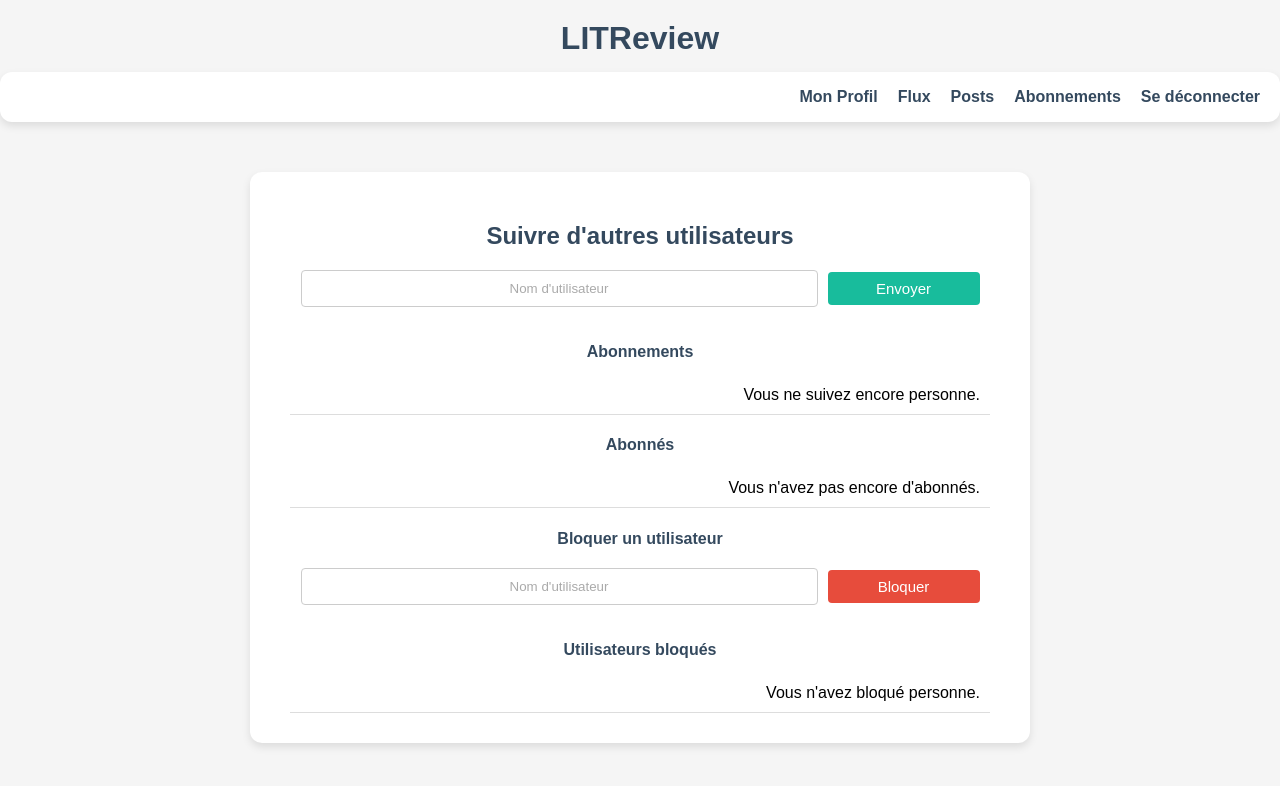
After one commit to AlNocquet/OC-Projet9-LITReview, a Django app: page /subscriptions/ in a window 1280 px wide. The commit adds this page. Shown: the top 786 px of the page. Run offline with Django 5.2, Linux system fonts and the light colour scheme; the visitor is signed in with stand-in values (Sample User, id 1).

Commit message:
Python, Django ; Html/Css : User Relations – Follow, Unfollow, Block, Unblock (Block logic pending refinement)

```diff
--- a/LITReview/forms.py
+++ b/LITReview/forms.py
@@ -3,76 +3,85 @@ from django.contrib.auth.forms import UserCreationForm, AuthenticationForm
 from django.contrib.auth.models import User
 
 
-class SignUpForm(UserCreationForm):
+class BaseForm(forms.Form):
+    """
+    Custom base form:
+    - Ensures consistent CSS styling across all form fields
+    - Automatically assigns placeholder text if not explicitly set
+    - Suppresses default labels to delegate visual control to templates <h>
+    """
+
+    def __init__(self, *args, **kwargs):
+        super().__init__(*args, **kwargs)
+        for name, field in self.fields.items():
+            if not hasattr(field.widget, 'attrs'):
+                continue
+            placeholder = field.label or name.replace('_', ' ').capitalize()
+            field.widget.attrs.update({
+                'placeholder': placeholder,
+                'style': 'text-align: center; color: #666;',
+                'class': 'form-control'
+            })
+            field.label = ''
+
+
+class BaseModelForm(forms.ModelForm):
+    """
+    For ModelForms.
+    """
+
+    def __init__(self, *args, **kwargs):
+        super().__init__(*args, **kwargs)
+        for name, field in self.fields.items():
+            if not hasattr(field.widget, 'attrs'):
+                continue
+            placeholder = field.label or name.replace('_', ' ').capitalize()
+            field.widget.attrs.update({
+                'placeholder': placeholder,
+                'style': 'text-align: center; color: #666;',
+                'class': 'form-control'
+            })
+            field.label = ''
+
+
+
+class SignUpForm(BaseForm,UserCreationForm):
     """
     Custom form for user registration.
 
-    Inherits from Django's UserCreationForm and restricts visible fields to:
+    Inherits from BaseForm and Django's UserCreationForm, and restricts visible fields to:
     - Username
     - Email
     - Password
     - Password confirmation
-
-    Includes placeholders and styling for improved user experience.
     """
 
-    email = forms.EmailField(
-        required=True,
-        label="Adresse email",
-        help_text="Obligatoire. Utilisé pour réinitialiser votre mot de passe.",
-        widget=forms.EmailInput(attrs={
-            'placeholder': 'Adresse email',
-            'style': 'text-align: center; color: #666;',
-        })
-    )
-
-    username = forms.CharField(
-        widget=forms.TextInput(attrs={
-            'placeholder': "Nom d'utilisateur",
-            'style': 'text-align: center; color: #666;',
-        })
-    )
-
-    password1 = forms.CharField(
-        widget=forms.PasswordInput(attrs={
-            'placeholder': "Mot de passe",
-            'style': 'text-align: center; color: #666;',
-        })
-    )
-
-    password2 = forms.CharField(
-        widget=forms.PasswordInput(attrs={
-            'placeholder': "Confirmer mot de passe",
-            'style': 'text-align: center; color: #666;',
-        })
-    )
+    email = forms.EmailField(required=True)
 
     class Meta:
         model = User
         fields = ['username', 'email', 'password1', 'password2']
 
 
-class ProfileUpdateForm(forms.ModelForm):
+
+class ProfileUpdateForm(BaseModelForm):
     """
     Custom form for updating user profile information.
 
-    Allows the user to update:
+    Fields:
     - Username
     - Email
 
-    Connected to Django's built-in User model.
+    Inherits from BaseModelForm.
     """
 
     class Meta:
         model = User
         fields = ['username', 'email']
-        labels = {
-            'username': 'Nom d\'utilisateur',
-            'email': 'Adresse email'
-        }
 
 
-class LoginForm(AuthenticationForm):
+
+class LoginForm(BaseForm, AuthenticationForm):
     """
     Custom form for user authentication.
 
@@ -80,19 +89,39 @@ class LoginForm(AuthenticationForm):
     - Username
     - Password
 
-    Includes styled input fields for a consistent user interface.
+    Inherits from Django's AuthenticationForm and BaseForm.
+    """
+
+    pass
+
+
+class FollowUserForm(BaseForm):
+    """
+    Form to enter the username of a user to follow.
+
+    Field:
+    - username: The username of the user to follow (CharField).
+
+    Inherits from BaseForm.
+    """
+
+    username = forms.CharField(label="Nom d'utilisateur", max_length=150)
+
+
+class BlockUserForm(forms.Form):
+    """
+    Form to enter the username of a user to block.
+
+    Field:
+    - username: The username of the user to block (CharField).
+
+    Inherits from Django's base Form class.
     """
 
     username = forms.CharField(
+        label="",
+        max_length=150,
         widget=forms.TextInput(attrs={
-            'placeholder': "Nom d'utilisateur",
-            'style': 'text-align: center; color: #666;',
+            'placeholder': "Nom d'utilisateur"
         })
     )
-
-    password = forms.CharField(
-        widget=forms.PasswordInput(attrs={
-            'placeholder': "Mot de passe",
-            'style': 'text-align: center; color: #666;',
-        })
-    )
--- /dev/null
+++ b/LITReview/static/css/subscriptions.css
@@ -0,0 +1,124 @@
+/******************************* Base : mobile-first *******************************/
+
+.subscriptions-container {
+    width: 90%;
+    max-width: 700px;
+    margin: 40px auto;
+    background-color: white;
+    padding: 30px;
+    border-radius: 12px;
+    box-shadow: 0 4px 8px rgba(0,0,0,0.1);
+    font-family: Arial, sans-serif;
+}
+
+/* Titres */
+.subscriptions-container h2,
+.subscriptions-container h4 {
+    color: #34495e;
+    margin-bottom: 15px;
+    text-align: center;
+}
+
+/* Tableaux */
+.subscriptions-container table {
+    width: 100%;
+    margin-top: 10px;
+    border-collapse: collapse;
+}
+
+.subscriptions-container td {
+    padding: 10px;
+    border-bottom: 1px solid #ddd;
+}
+
+.subscriptions-container td:last-child {
+    text-align: right;
+}
+
+/* Boutons */
+.subscriptions-container .btn,
+.subscriptions-container .btn-delete {
+    all: unset;
+    display: inline-block;
+    padding: 8px 16px;
+    border-radius: 4px;
+    font-size: 14px;
+    cursor: pointer;
+    text-align: center;
+    margin-top: 5px;
+    min-width: 120px;
+}
+
+.subscriptions-container .btn {
+    background-color: #18bc9c;
+    color: white;
+}
+
+.subscriptions-container .btn:hover {
+    background-color: #149c82;
+}
+
+.subscriptions-container .btn-delete {
+    background-color: #e74c3c;
+    color: white;
+}
+
+.subscriptions-container .btn-delete:hover {
+    background-color: #c0392b;
+}
+
+
+/* Formulaire horizontal suivi utilisateur */
+.subscriptions-container .follow-form {
+    display: flex;
+    justify-content: center;
+    margin-bottom: 20px;
+}
+
+.subscriptions-container .follow-input-group {
+    display: flex;
+    flex-direction: row;
+    align-items: center;
+    gap: 10px;
+    width: 100%;
+    max-width: 97%;
+}
+
+.subscriptions-container .follow-input-group input {
+    flex-grow: 1;
+    margin-bottom: 0;
+    padding: 10px;
+    border-radius: 4px;
+    border: 1px solid #ccc;
+    box-sizing: border-box;
+    text-align: left;
+    color: #666;
+}
+
+.subscriptions-container .follow-input-group input::placeholder {
+    color: #aaa;
+}
+
+/* Indent, joliesse noms des utilisateurs */
+.subscriptions-container table td.username {
+    padding-left: 30px;
+    font-weight: 500;
+    color: #2c3e50;
+}
+
+.input-block::placeholder {
+    color: #aaa;
+    text-align: center;
+}
+
+/******************************* Tablet : ≥768px / Desktop : ≥1024px *******************************/
+@media (min-width: 768px) {
+    .subscriptions-container {
+        padding: 30px 40px;
+    }
+
+    .subscriptions-container .btn,
+    .subscriptions-container .btn-delete {
+        font-size: 15px;
+    }
+}
--- a/LITReview/templates/auth/profile.html
+++ b/LITReview/templates/auth/profile.html
@@ -28,6 +28,7 @@
       {% endif %}
     </div>
 
+    <!-- Boutons -->
     <div class="button-group">
       <button type="submit" class="btn">Mettre à jour</button>
       <a href="{% url 'delete_account' %}" class="btn btn-delete">Supprimer le compte</a>
--- a/LITReview/templates/auth/sign_up.html
+++ b/LITReview/templates/auth/sign_up.html
@@ -41,7 +41,7 @@
 
         <!-- Groupe de boutons -->
         <div class="button-group">
-            <a href="{% url 'home' %}" class="btn-return">Page accueil</a>
+            <a href="{% url 'home' %}" class="btn-return">Page d'accueil</a>
             <button type="submit">S'inscrire</button>
         </div>
     </form>
--- /dev/null
+++ b/LITReview/templates/auth/subscriptions.html
@@ -0,0 +1,63 @@
+{% extends 'base.html' %}
+{% block content %}
+
+
+<div class="subscriptions-container">
+
+    <h2>Suivre d'autres utilisateurs</h2>
+    <form method="post" class="follow-form">
+        {% csrf_token %}
+        <div class="follow-input-group">
+            {{ form.username }}
+            <button type="submit" class="btn">Envoyer</button>
+        </div>
+    </form>
+
+    <h4>Abonnements</h4>
+    <table>
+        {% for follow in followed_users %}
+            <tr>
+                <td class="username">{{ follow.followed_user.username }}</td>
+                <td><a href="{% url 'unfollow' follow.followed_user.id %}" class="btn btn-delete">Se désabonner</a></td>
+            </tr>
+        {% empty %}
+            <tr><td colspan="2">Vous ne suivez encore personne.</td></tr>
+        {% endfor %}
+    </table>
+
+    <h4>Abonnés</h4>
+    <table>
+        {% for follower in followers %}
+            <tr>
+                <td class="username">{{ follower.user.username }}</td>
+                <td><a href="{% url 'block_from_follower' follower.user.id %}" class="btn btn-delete">Bloquer</a></td>
+            </tr>
+        {% empty %}
+            <tr><td colspan="2">Vous n'avez pas encore d'abonnés.</td></tr>
+        {% endfor %}
+    </table>
+
+    <h4>Bloquer un utilisateur</h4>
+    <form method="post" class="follow-form">
+        {% csrf_token %}
+        <input type="hidden" name="block" value="1">
+        <div class="follow-input-group">
+            {{ block_form.username }}
+            <button type="submit" class="btn btn-delete">Bloquer</button>
+        </div>
+    </form>
+
+    <h4>Utilisateurs bloqués</h4>
+    <table>
+        {% for block in blocked_users %}
+            <tr>
+                <td class="username">{{ block.blocked_user.username }}</td>
+                <td><a href="{% url 'unblock_user' block.blocked_user.id %}" class="btn">Débloquer</a></td>
+            </tr>
+        {% empty %}
+            <tr><td colspan="2">Vous n'avez bloqué personne.</td></tr>
+        {% endfor %}
+    </table>
+
+</div>
+{% endblock %}
--- a/LITReview/templates/base.html
+++ b/LITReview/templates/base.html
@@ -15,6 +15,7 @@
     <link rel="stylesheet" href="{% static 'css/profile.css' %}">
     <link rel="stylesheet" href="{% static 'css/sign_up.css' %}">
     <link rel="stylesheet" href="{% static 'css/divers.css' %}">
+    <link rel="stylesheet" href="{% static 'css/subscriptions.css' %}">
 </head>
 
 <body>
@@ -29,7 +30,7 @@
                         <li><a href="{% url 'profile' %}">Mon Profil</a></li>
                         <li><a href="{% url 'flux' %}">Flux</a></li>
                         <li><a href="#">Posts</a></li>
-                        <li><a href="#">Abonnements</a></li>
+                        <li><a href="{% url 'subscriptions' %}">Abonnements</a></li>
                         <li><a href="{% url 'logout' %}">Se déconnecter</a></li>
                     {% endif %}
                 </ul>
--- a/LITReview/urls.py
+++ b/LITReview/urls.py
@@ -8,20 +8,24 @@ from . import views
 urlpatterns = [
     path('', views.home_view, name='home'),
 
-    # GESTION UTILISATEUR :
+    # FLUX :
+    path('flux/', views.flux_view, name='flux'),
+
+    # UTILISATEUR :
     path('sign_up/', views.signup_view, name='sign_up'),
     path('login/', views.login_view, name='login'),
     path('logout/', views.logout_view, name='logout'),
+
     path('profile/', views.profile_view, name='profile'),
     path('delete_account/', views.delete_account, name='delete_account'),
 
-
-    path('flux/', views.flux_view, name='flux'),
+    path('subscriptions/', views.subscriptions_view, name='subscriptions'),
+    path('unfollow/<int:user_id>/', views.unfollow_view, name='unfollow'),
+    path('unblock/<int:user_id>/', views.unblock_user_view, name='unblock_user'),
+    path('block_follower/<int:user_id>/', views.block_from_follower_view, name='block_from_follower'),
 
 
-
-
-    # Mot de passe oublié :
+    # OUBLI MDP :
 
     # Formulaire pour saisir l’email : password_reset_form.html
     path('password_reset/', auth_views.PasswordResetView.as_view(
--- a/LITReview/views.py
+++ b/LITReview/views.py
@@ -1,11 +1,14 @@
 from django.shortcuts import render, redirect
-from django.contrib.auth import login, logout, authenticate
+from django.contrib.auth import login, logout
 from django.contrib.auth.decorators import login_required
 from django.contrib import messages
+from django.contrib.auth.models import User
+from .models import BlockedUser
 
-from .forms import SignUpForm, ProfileUpdateForm, LoginForm
+from .forms import SignUpForm, ProfileUpdateForm, LoginForm, FollowUserForm, BlockUserForm
+from .models import UserFollows
+
 # Create your views here.
-
 
 
 def home_view(request):
@@ -20,6 +23,7 @@ def home_view(request):
 
     form = LoginForm()  # Formulaire
     return render(request, 'home.html', {'form': form})
+
 
 
 def signup_view(request):
@@ -135,6 +139,170 @@ def delete_account(request):
 
 
 @login_required
+def subscriptions_view(request):
+
+    """
+    View to manage subscriptions and user blocking from a single page.
+
+    - GET: Displays forms for following and blocking users,
+        along with lists of followed users, followers, and blocked users.
+    - POST: Processes either follow or block form based on the submitted data.
+
+    Context:
+    - form: FollowUserForm for subscribing to users
+    - block_form: BlockUserForm for blocking users
+    - followed_users: users the current user is following
+    - followers: users following the current user
+    - blocked_users: users the current user has blocked
+
+    Template:
+    - auth/subscriptions.html
+    """
+
+    user = request.user
+    form = FollowUserForm()
+    block_form = BlockUserForm()
+
+    if request.method == 'POST':
+        if 'block' in request.POST:
+            block_form = BlockUserForm(request.POST)
+            if block_form.is_valid():
+                username_to_block = block_form.cleaned_data['username']
+                try:
+                    to_block = User.objects.get(username=username_to_block)
+                    if to_block == user:
+                        messages.error(request, "Tu ne peux pas te bloquer toi-même.")
+                    elif BlockedUser.objects.filter(user=user, blocked_user=to_block).exists():
+                        messages.warning(request, f"{username_to_block} est déjà bloqué.")
+                    else:
+                        UserFollows.objects.filter(user=user, followed_user=to_block).delete()
+                        UserFollows.objects.filter(user=to_block, followed_user=user).delete()
+                        BlockedUser.objects.create(user=user, blocked_user=to_block)
+                        messages.success(request, f"{username_to_block} a été bloqué.")
+                        return redirect('subscriptions')
+                except User.DoesNotExist:
+                    messages.error(request, "Cet utilisateur n'existe pas.")
+        else:
+            form = FollowUserForm(request.POST)
+            if form.is_valid():
+                username_to_follow = form.cleaned_data['username']
+                try:
+                    to_follow = User.objects.get(username=username_to_follow)
+                    if to_follow == user:
+                        messages.error(request, "Tu ne peux pas te suivre toi-même.")
+                    elif UserFollows.objects.filter(user=user, followed_user=to_follow).exists():
+                        messages.warning(request, f"Tu suis déjà {username_to_follow}.")
+                    else:
+                        UserFollows.objects.create(user=user, followed_user=to_follow)
+                        messages.success(request, f"Tu suis maintenant {username_to_follow}.")
+                        return redirect('subscriptions')
+                except User.DoesNotExist:
+                    messages.error(request, "Cet utilisateur n'existe pas.")
+
+    followed_users = UserFollows.objects.filter(user=user)
+    followers = UserFollows.objects.filter(followed_user=user)
+    blocked_users = BlockedUser.objects.filter(user=user)
+
+    return render(request, 'auth/subscriptions.html', {
+        'form': form,
+        'block_form': block_form,
+        'followed_users': followed_users,
+        'followers': followers,
+        'blocked_users': blocked_users
+    })
+
+
+
+@login_required
+def unfollow_view(request, user_id):
+    """
+    View to unfollow a user.
+
+    - Only accessible via GET request.
+    - Deletes the UserFollows relationship between the logged-in user and the given user_id (if it exists).
+
+    Parameters:
+    - user_id: ID of the user to unfollow.
+
+    Template:
+    - auth/subscriptions.html
+
+    Redirects:
+    - To the 'subscriptions' page with a success or error message.
+    """
+
+    try:
+        to_unfollow = User.objects.get(pk=user_id)
+        UserFollows.objects.filter(user=request.user, followed_user=to_unfollow).delete()
+        messages.success(request, f"Vous ne suivez plus {to_unfollow.username}.")
+
+    except User.DoesNotExist:
+        messages.error(request, "Utilisateur introuvable.")
+
+    return redirect('subscriptions')
+
+
+
+@login_required
+def unblock_user_view(request, user_id):
+
+    """
+    View to unblock a user.
+
+    - Removes the BlockedUser relationship if it exists.
+
+    Parameters:
+    - user_id: ID of the user to unblock
+
+    Template:
+    - auth/subscriptions.html
+
+    Redirects:
+    - To 'subscriptions' with a success or error message
+    """
+
+    try:
+        to_unblock = User.objects.get(pk=user_id)
+        BlockedUser.objects.filter(user=request.user, blocked_user=to_unblock).delete()
+        messages.success(request, f"{to_unblock.username} a été débloqué.")
+    except User.DoesNotExist:
+        messages.error(request, "Utilisateur introuvable.")
+
+    return redirect('subscriptions')
+
+
+
+@login_required
+def block_from_follower_view(request, user_id):
+    """
+    View to block a user directly from the followers list.
+
+    - Deletes any follow relationship in both directions.
+    - Creates a BlockedUser entry if not already blocked.
+
+    Parameters:
+    - user_id: ID of the user to block
+
+    Template:
+    - auth/subscriptions.html
+
+    Redirects:
+    - To the 'subscriptions' page with a success or error message.
+    """
+    try:
+        to_block = User.objects.get(pk=user_id)
+        UserFollows.objects.filter(user=request.user, followed_user=to_block).delete()
+        UserFollows.objects.filter(user=to_block, followed_user=request.user).delete()
+        BlockedUser.objects.get_or_create(user=request.user, blocked_user=to_block)
+        messages.success(request, f"{to_block.username} a été bloqué.")
+    except User.DoesNotExist:
+        messages.error(request, "Utilisateur introuvable.")
+
+    return redirect('subscriptions')
+
+
+
+@login_required
 def flux_view(request):
     """
     Placeholder view for the feed page (flux).
```
Also changed, not shown: LITReview/models.py (+41 -0 lines).
